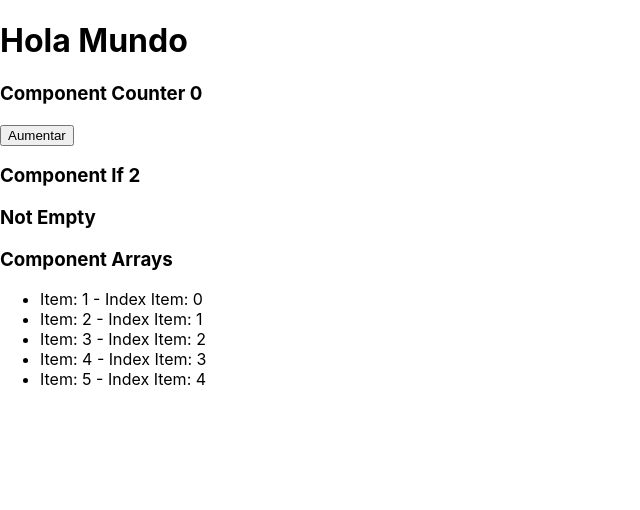
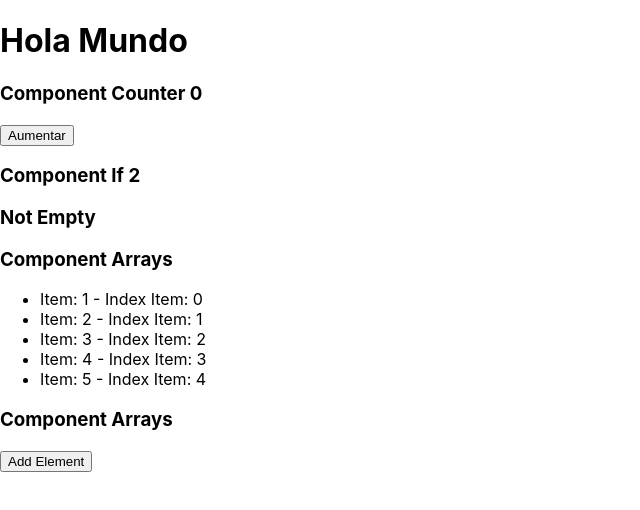
Before and after one commit to nuevo-rama/react-app-v4.0, a React (Create React App) app: page / in a window 1280 px wide. Shown: the top 510 px of the page, without its empty margins (0-640 px from the left). Built offline with nearby package versions, Linux system fonts and the light colour scheme.

Commit message:
agrego componente AddElementArray

```diff
--- a/src/App.js
+++ b/src/App.js
@@ -1,6 +1,7 @@
 import Counter from './components/Counter';
 import If from './components/If';
 import Arrays from './components/Arrays';
+import AddElementArray from './components/AddElementArray';
 
 
 function App() {
@@ -10,6 +11,7 @@ function App() {
       <Counter />
       <If />
       <Arrays />
+      <AddElementArray />
     </div>
   );
 }
--- /dev/null
+++ b/src/components/AddElementArray.js
@@ -0,0 +1,34 @@
+import React, {useState, Fragment} from 'react';
+
+const AddElementArray = () => {
+
+  const [arrayNumber, setArrayNumber] = useState([]); //setNumber para modificar el estado
+
+  const [number, setNumber] = useState(0);
+
+  const AddElement = () => {
+      console.log('click');
+
+      setNumber(number +1)
+
+      setArrayNumber([
+          ...arrayNumber, number
+      ])
+  }
+
+  return (
+    <Fragment>
+      <h3>Component Arrays</h3>
+      <button onClick={AddElement}>Add Element</button>
+      <ul>
+      {
+        arrayNumber.map((item, index) => //key
+           <li key={index}>Item: {item} - Index Item: {index}</li>
+        )
+      }
+      </ul>
+    </Fragment>
+  );
+}
+
+export default AddElementArray;
```
